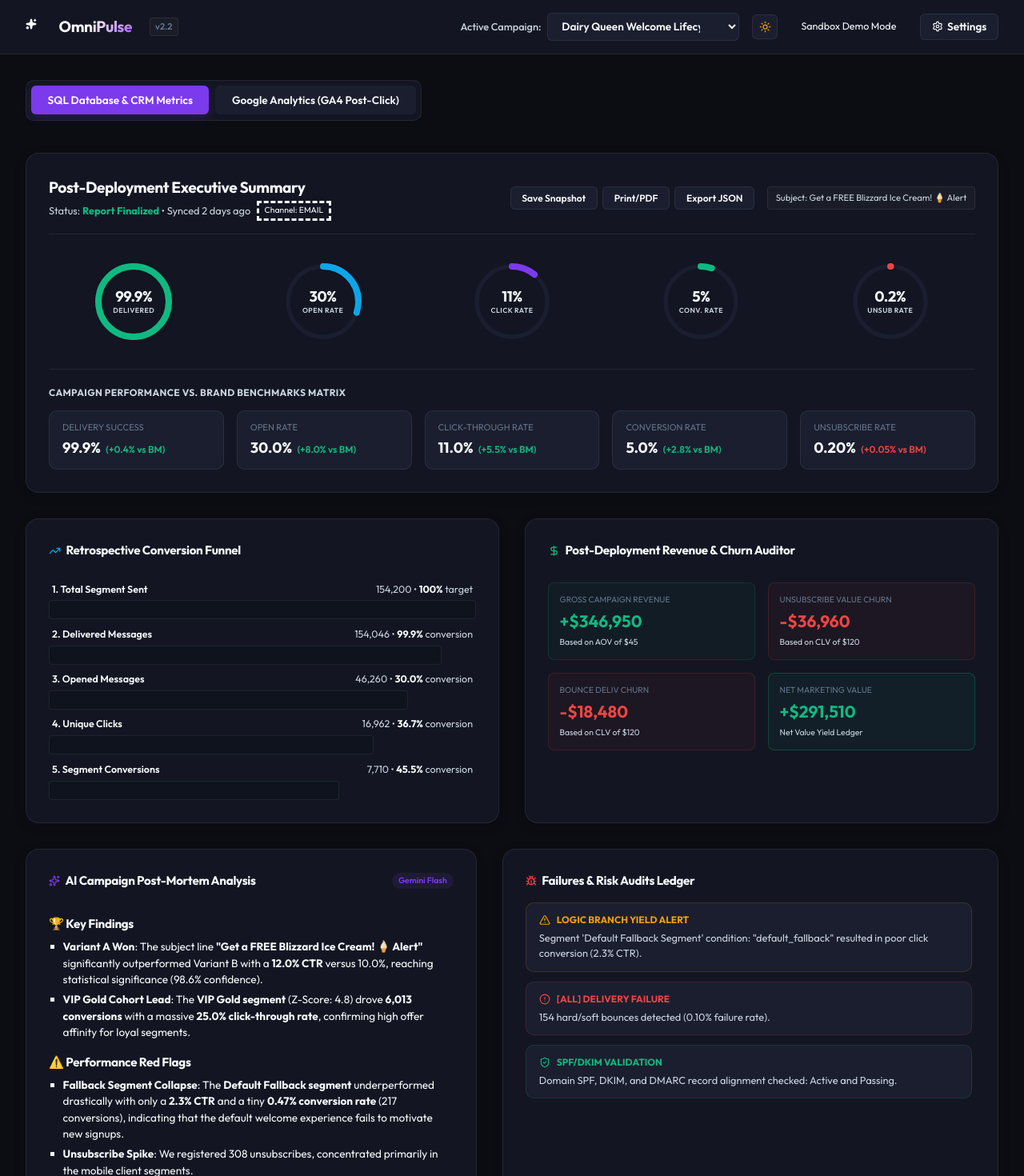
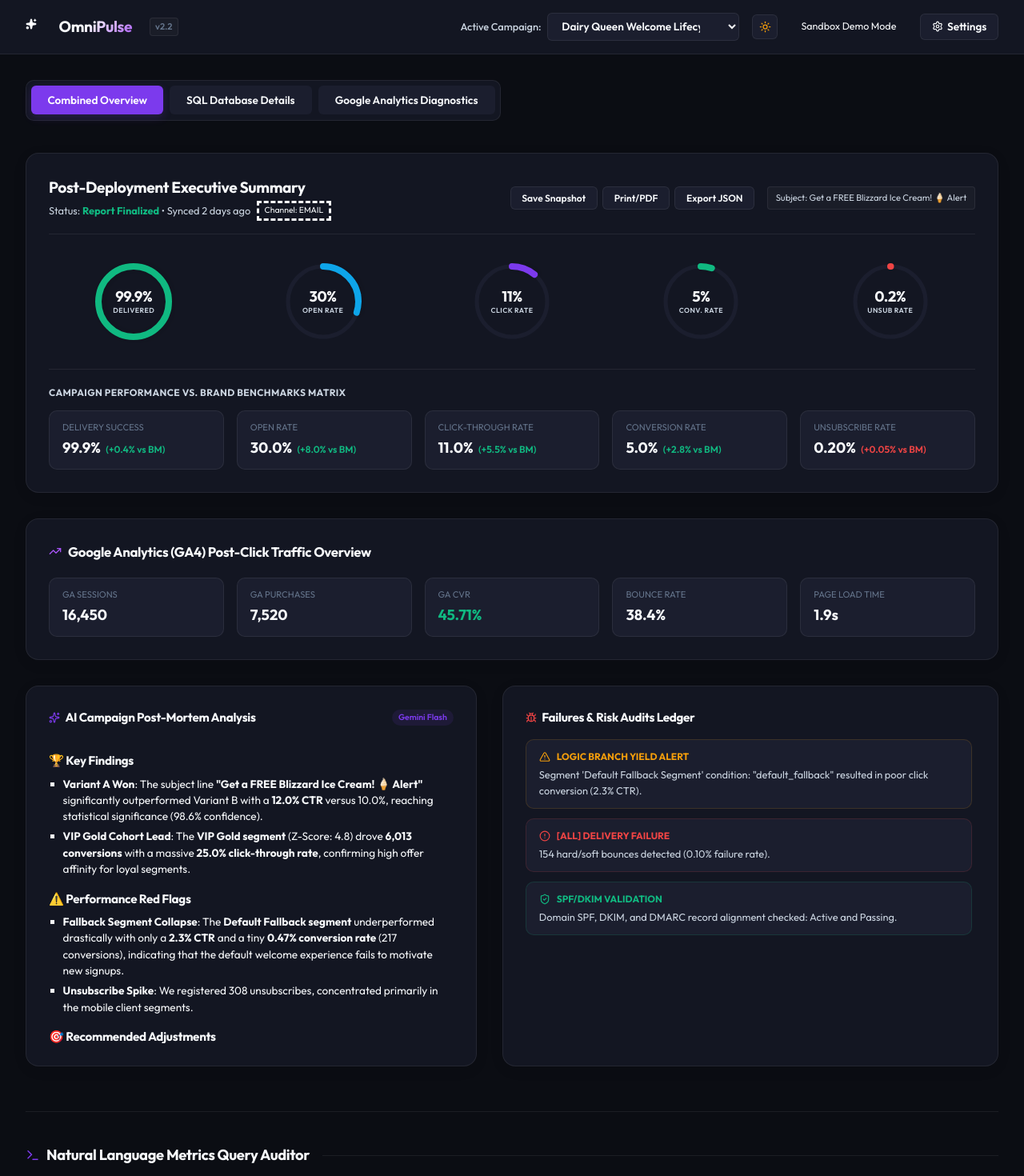
Before and after one commit to mzubtsova/OmniPulse, a React (Vite) app: page / in a window 1280 px wide. Shown: the top 1470 px of the page at 80% size. Built offline with nearby package versions, Linux system fonts and the light colour scheme.

Commit message:
feat: Add Combined Overview page showing all SQL & GA metrics, and separate detailed SQL diagnostics to a separate page

```diff
--- a/src/components/Overview.jsx
+++ b/src/components/Overview.jsx
@@ -90,7 +90,7 @@ const ProgressRing = ({ percentage, label, color }) => {
 };
 
 export default function Overview({ campaign, apiKey, onSaveReport }) {
-  const [activeTab, setActiveTab] = useState('sql'); // 'sql' or 'ga'
+  const [activeTab, setActiveTab] = useState('overview'); // 'overview', 'sql', or 'ga'
   const [ga4MeasurementId, setGa4MeasurementId] = useState('');
   const [ga4ApiSecret, setGa4ApiSecret] = useState('');
   const [showGa4Secret, setShowGa4Secret] = useState(false);
@@ -627,7 +627,7 @@ export default function Overview({ campaign, apiKey, onSaveReport }) {
   return (
     <div className="fade-in" style={{ display: 'flex', flexDirection: 'column', gap: '2rem' }}>
 
-      {/* 📊 Tab Selector Bar: SQL CRM vs. Google Analytics */}
+      {/* 📊 Tab Selector Bar: Combined Overview vs. SQL CRM vs. Google Analytics */}
       <div style={{
         display: 'flex',
         gap: '0.5rem',
@@ -640,6 +640,20 @@ export default function Overview({ campaign, apiKey, onSaveReport }) {
       }}>
         <button
           type="button"
+          onClick={() => setActiveTab('overview')}
+          className={`btn ${activeTab === 'overview' ? 'btn-primary' : 'btn-secondary'}`}
+          style={{
+            fontSize: '0.85rem',
+            fontWeight: '600',
+            padding: '0.5rem 1.25rem',
+            borderRadius: '6px',
+            border: activeTab === 'overview' ? 'none' : '1px solid transparent'
+          }}
+        >
+          Combined Overview
+        </button>
+        <button
+          type="button"
           onClick={() => setActiveTab('sql')}
           className={`btn ${activeTab === 'sql' ? 'btn-primary' : 'btn-secondary'}`}
           style={{
@@ -650,7 +664,7 @@ export default function Overview({ campaign, apiKey, onSaveReport }) {
             border: activeTab === 'sql' ? 'none' : '1px solid transparent'
           }}
         >
-          SQL Database & CRM Metrics
+          SQL Database Details
         </button>
         <button
           type="button"
@@ -664,11 +678,11 @@ export default function Overview({ campaign, apiKey, onSaveReport }) {
             border: activeTab === 'ga' ? 'none' : '1px solid transparent'
           }}
         >
-          Google Analytics (GA4 Post-Click)
+          Google Analytics Diagnostics
         </button>
       </div>
 
-      {activeTab === 'sql' && (
+      {activeTab === 'overview' && (
         <>
           {/* ========================================================================= */}
           {/* PANEL 1: EXECUTIVE PERFORMANCE LEDGER & BENCHMARKS MATRIX                 */}
@@ -835,6 +849,141 @@ export default function Overview({ campaign, apiKey, onSaveReport }) {
         </div>
       </div>
 
+      {/* Combined GA4 Summary Cards Block */}
+      <div className="panel" style={{ display: 'flex', flexDirection: 'column', gap: '1.25rem' }}>
+        <h3 style={{ fontSize: '1.05rem', fontWeight: '700', display: 'flex', alignItems: 'center', gap: '0.5rem' }}>
+          <TrendingUp size={16} style={{ color: 'var(--accent-purple)' }} />
+          Google Analytics (GA4) Post-Click Traffic Overview
+        </h3>
+
+        <div style={{ display: 'grid', gridTemplateColumns: 'repeat(auto-fit, minmax(160px, 1fr))', gap: '1rem' }}>
+          <div style={{ padding: '0.75rem 1rem', backgroundColor: 'var(--bg-tertiary)', borderRadius: 'var(--border-radius-md)', border: '1px solid var(--border-color)' }}>
+            <div style={{ fontSize: '0.7rem', color: 'var(--text-muted)' }}>GA SESSIONS</div>
+            <div style={{ fontSize: '1.15rem', fontWeight: '700', marginTop: '0.2rem' }}>{(ga.sessions || 0).toLocaleString()}</div>
+          </div>
+          <div style={{ padding: '0.75rem 1rem', backgroundColor: 'var(--bg-tertiary)', borderRadius: 'var(--border-radius-md)', border: '1px solid var(--border-color)' }}>
+            <div style={{ fontSize: '0.7rem', color: 'var(--text-muted)' }}>GA PURCHASES</div>
+            <div style={{ fontSize: '1.15rem', fontWeight: '700', marginTop: '0.2rem' }}>{(ga.purchases || 0).toLocaleString()}</div>
+          </div>
+          <div style={{ padding: '0.75rem 1rem', backgroundColor: 'var(--bg-tertiary)', borderRadius: 'var(--border-radius-md)', border: '1px solid var(--border-color)' }}>
+            <div style={{ fontSize: '0.7rem', color: 'var(--text-muted)' }}>GA CVR</div>
+            <div style={{ fontSize: '1.15rem', fontWeight: '700', marginTop: '0.2rem', color: 'var(--success)' }}>
+              {ga.sessions > 0 ? ((ga.purchases / ga.sessions) * 100).toFixed(2) : '0.00'}%
+            </div>
+          </div>
+          <div style={{ padding: '0.75rem 1rem', backgroundColor: 'var(--bg-tertiary)', borderRadius: 'var(--border-radius-md)', border: `1px solid ${ga.bounceRate > 50 ? 'rgba(245,158,11,0.2)' : 'var(--border-color)'}` }}>
+            <div style={{ fontSize: '0.7rem', color: 'var(--text-muted)' }}>BOUNCE RATE</div>
+            <div style={{ fontSize: '1.15rem', fontWeight: '700', marginTop: '0.2rem', color: ga.bounceRate > 50 ? 'var(--warning)' : 'var(--text-primary)' }}>{ga.bounceRate}%</div>
+          </div>
+          <div style={{ padding: '0.75rem 1rem', backgroundColor: 'var(--bg-tertiary)', borderRadius: 'var(--border-radius-md)', border: `1px solid ${ga.loadTime > 2.0 ? 'rgba(239,68,68,0.2)' : 'var(--border-color)'}` }}>
+            <div style={{ fontSize: '0.7rem', color: 'var(--text-muted)' }}>PAGE LOAD TIME</div>
+            <div style={{ fontSize: '1.15rem', fontWeight: '700', marginTop: '0.2rem', color: ga.loadTime > 2.0 ? 'var(--error)' : 'var(--text-primary)' }}>{ga.loadTime}s</div>
+          </div>
+        </div>
+      </div>
+
+      {/* ========================================================================= */}
+      {/* PANEL 3: AI EXECUTIVE POST-MORTEM & FAILURES / RISKS LEDGER                */}
+      {/* ========================================================================= */}
+      <div className="grid-asymmetric-1">
+
+        {/* AI Post-Mortem */}
+        <div className="panel" style={{ display: 'flex', flexDirection: 'column' }}>
+          <div style={{ display: 'flex', justifyContent: 'space-between', alignItems: 'center', marginBottom: '1rem' }}>
+            <h3 style={{ fontSize: '0.95rem', fontWeight: '700', display: 'flex', alignItems: 'center', gap: '0.4rem' }}>
+              <Sparkles size={14} style={{ color: 'var(--accent-primary)' }} />
+              AI Campaign Post-Mortem Analysis
+            </h3>
+            <span style={{ fontSize: '0.65rem', padding: '0.15rem 0.5rem', borderRadius: '9999px', backgroundColor: 'rgba(124,58,237,0.1)', color: 'var(--accent-primary)', fontWeight: '600' }}>
+              Gemini Flash
+            </span>
+          </div>
+
+          {loadingReport ? (
+            <div style={{ display: 'flex', flexDirection: 'column', gap: '0.75rem', flex: 1, justifyContent: 'center', minHeight: '180px' }}>
+              <div style={{ height: '14px', backgroundColor: 'rgba(255,255,255,0.02)', borderRadius: '4px', animation: 'pulse 1.5s infinite' }} />
+              <div style={{ height: '14px', backgroundColor: 'rgba(255,255,255,0.02)', borderRadius: '4px', width: '90%', animation: 'pulse 1.5s infinite' }} />
+              <div style={{ height: '14px', backgroundColor: 'rgba(255,255,255,0.02)', borderRadius: '4px', width: '95%', animation: 'pulse 1.5s infinite' }} />
+              <div style={{ height: '14px', backgroundColor: 'rgba(255,255,255,0.02)', borderRadius: '4px', width: '85%', animation: 'pulse 1.5s infinite' }} />
+            </div>
+          ) : (
+            <div
+              style={{ flex: 1, overflowY: 'auto', maxHeight: '380px', paddingRight: '0.4rem' }}
+              dangerouslySetInnerHTML={{ __html: parseMarkdown(postMortem) }}
+            />
+          )}
+        </div>
+
+        {/* Failures & Warnings List */}
+        <div className="panel" style={{ display: 'flex', flexDirection: 'column', gap: '1rem' }}>
+          <h3 style={{ fontSize: '0.95rem', fontWeight: '700', display: 'flex', alignItems: 'center', gap: '0.4rem' }}>
+            <Bug size={14} style={{ color: 'var(--error)' }} />
+            Failures & Risk Audits Ledger
+          </h3>
+
+          <div style={{ display: 'flex', flexDirection: 'column', gap: '0.75rem', overflowY: 'auto', maxHeight: '250px', paddingRight: '0.25rem' }}>
+            {failuresList.length > 0 ? (
+              failuresList.map((issue) => (
+                <div
+                  key={issue.id}
+                  style={{
+                    padding: '0.75rem 1rem',
+                    backgroundColor: 'var(--bg-tertiary)',
+                    borderRadius: 'var(--border-radius-md)',
+                    border: `1px solid ${issue.severity === 'critical' ? 'rgba(239,68,68,0.15)' : issue.severity === 'warning' ? 'rgba(245,158,11,0.15)' : 'rgba(16,185,129,0.15)'}`
+                  }}
+                >
+                  <div style={{ display: 'flex', justifyContent: 'space-between', alignItems: 'flex-start', gap: '0.5rem' }}>
+                    <div style={{ display: 'flex', alignItems: 'center', gap: '0.5rem' }}>
+                      {issue.severity === 'critical' ? (
+                        <AlertCircle size={14} style={{ color: 'var(--error)', flexShrink: 0 }} />
+                      ) : issue.severity === 'warning' ? (
+                        <AlertTriangle size={14} style={{ color: 'var(--warning)', flexShrink: 0 }} />
+                      ) : (
+                        <ShieldCheck size={14} style={{ color: 'var(--success)', flexShrink: 0 }} />
+                      )}
+                      <span style={{ fontSize: '0.75rem', fontWeight: '700', textTransform: 'uppercase', color: issue.severity === 'critical' ? 'var(--error)' : issue.severity === 'warning' ? 'var(--warning)' : 'var(--success)' }}>
+                        {issue.type}
+                      </span>
+                    </div>
+
+                    {issue.action && !issue.isInsight && (
+                      <button
+                        onClick={issue.action}
+                        className="btn btn-primary"
+                        disabled={loadingInsight !== null}
+                        style={{ padding: '0.2rem 0.5rem', fontSize: '0.65rem', borderRadius: '4px' }}
+                      >
+                        {loadingInsight === issue.id.replace('deliv-', '') ? <RefreshCw size={10} className="spin" /> : "Diagnose"}
+                      </button>
+                    )}
+                  </div>
+
+                  <div style={{ fontSize: '0.8rem', marginTop: '0.25rem', color: 'var(--text-secondary)' }}>
+                    {issue.message}
+                  </div>
+
+                  {issue.isInsight && (
+                    <div style={{ marginTop: '0.5rem', padding: '0.5rem', backgroundColor: 'rgba(124,58,237,0.02)', border: '1px solid rgba(124,58,237,0.15)', borderRadius: '6px', fontSize: '0.75rem', color: 'var(--text-secondary)' }}>
+                      <strong style={{ color: 'var(--accent-primary)' }}>Diagnosis: </strong>{issue.isInsight}
+                    </div>
+                  )}
+                </div>
+              ))
+            ) : (
+              <div style={{ textAlign: 'center', color: 'var(--text-muted)', padding: '2rem' }}>
+                No deliverability or logic branch anomalies identified.
+              </div>
+            )}
+          </div>
+        </div>
+
+      </div>
+    </>
+  )}
+
+  {activeTab === 'sql' && (
+    <>
       {/* ========================================================================= */}
       {/* PANEL 2: RETROSPECTIVE CONVERSION FUNNEL & FINANCIAL IMPACT LEDGER         */}
       {/* ========================================================================= */}
@@ -939,104 +1088,6 @@ export default function Overview({ campaign, apiKey, onSaveReport }) {
       </div>
 
       {/* ========================================================================= */}
-      {/* PANEL 3: AI EXECUTIVE POST-MORTEM & FAILURES / RISKS LEDGER                */}
-      {/* ========================================================================= */}
-      <div className="grid-asymmetric-1">
-
-        {/* AI Post-Mortem */}
-        <div className="panel" style={{ display: 'flex', flexDirection: 'column' }}>
-          <div style={{ display: 'flex', justifyContent: 'space-between', alignItems: 'center', marginBottom: '1rem' }}>
-            <h3 style={{ fontSize: '0.95rem', fontWeight: '700', display: 'flex', alignItems: 'center', gap: '0.4rem' }}>
-              <Sparkles size={14} style={{ color: 'var(--accent-primary)' }} />
-              AI Campaign Post-Mortem Analysis
-            </h3>
-            <span style={{ fontSize: '0.65rem', padding: '0.15rem 0.5rem', borderRadius: '9999px', backgroundColor: 'rgba(124,58,237,0.1)', color: 'var(--accent-primary)', fontWeight: '600' }}>
-              Gemini Flash
-            </span>
-          </div>
-
-          {loadingReport ? (
-            <div style={{ display: 'flex', flexDirection: 'column', gap: '0.75rem', flex: 1, justifyContent: 'center', minHeight: '180px' }}>
-              <div style={{ height: '14px', backgroundColor: 'rgba(255,255,255,0.02)', borderRadius: '4px', animation: 'pulse 1.5s infinite' }} />
-              <div style={{ height: '14px', backgroundColor: 'rgba(255,255,255,0.02)', borderRadius: '4px', width: '90%', animation: 'pulse 1.5s infinite' }} />
-              <div style={{ height: '14px', backgroundColor: 'rgba(255,255,255,0.02)', borderRadius: '4px', width: '95%', animation: 'pulse 1.5s infinite' }} />
-              <div style={{ height: '14px', backgroundColor: 'rgba(255,255,255,0.02)', borderRadius: '4px', width: '85%', animation: 'pulse 1.5s infinite' }} />
-            </div>
-          ) : (
-            <div
-              style={{ flex: 1, overflowY: 'auto', maxHeight: '380px', paddingRight: '0.4rem' }}
-              dangerouslySetInnerHTML={{ __html: parseMarkdown(postMortem) }}
-            />
-          )}
-        </div>
-
-        {/* Failures & Warnings List */}
-        <div className="panel" style={{ display: 'flex', flexDirection: 'column', gap: '1rem' }}>
-          <h3 style={{ fontSize: '0.95rem', fontWeight: '700', display: 'flex', alignItems: 'center', gap: '0.4rem' }}>
-            <Bug size={14} style={{ color: 'var(--error)' }} />
-            Failures & Risk Audits Ledger
-          </h3>
-
-          <div style={{ display: 'flex', flexDirection: 'column', gap: '0.75rem', overflowY: 'auto', maxHeight: '250px', paddingRight: '0.25rem' }}>
-            {failuresList.length > 0 ? (
-              failuresList.map((issue) => (
-                <div
-                  key={issue.id}
-                  style={{
-                    padding: '0.75rem 1rem',
-                    backgroundColor: 'var(--bg-tertiary)',
-                    borderRadius: 'var(--border-radius-md)',
-                    border: `1px solid ${issue.severity === 'critical' ? 'rgba(239,68,68,0.15)' : issue.severity === 'warning' ? 'rgba(245,158,11,0.15)' : 'rgba(16,185,129,0.15)'}`
-                  }}
-                >
-                  <div style={{ display: 'flex', justifyContent: 'space-between', alignItems: 'flex-start', gap: '0.5rem' }}>
-                    <div style={{ display: 'flex', alignItems: 'center', gap: '0.5rem' }}>
-                      {issue.severity === 'critical' ? (
-                        <AlertCircle size={14} style={{ color: 'var(--error)', flexShrink: 0 }} />
-                      ) : issue.severity === 'warning' ? (
-                        <AlertTriangle size={14} style={{ color: 'var(--warning)', flexShrink: 0 }} />
-                      ) : (
-                        <ShieldCheck size={14} style={{ color: 'var(--success)', flexShrink: 0 }} />
-                      )}
-                      <span style={{ fontSize: '0.75rem', fontWeight: '700', textTransform: 'uppercase', color: issue.severity === 'critical' ? 'var(--error)' : issue.severity === 'warning' ? 'var(--warning)' : 'var(--success)' }}>
-                        {issue.type}
-                      </span>
-                    </div>
-
-                    {issue.action && !issue.isInsight && (
-                      <button
-                        onClick={issue.action}
-                        className="btn btn-primary"
-                        disabled={loadingInsight !== null}
-                        style={{ padding: '0.2rem 0.5rem', fontSize: '0.65rem', borderRadius: '4px' }}
-                      >
-                        {loadingInsight === issue.id.replace('deliv-', '') ? <RefreshCw size={10} className="spin" /> : "Diagnose"}
-                      </button>
-                    )}
-                  </div>
-
-                  <div style={{ fontSize: '0.8rem', marginTop: '0.25rem', color: 'var(--text-secondary)' }}>
-                    {issue.message}
-                  </div>
-
-                  {issue.isInsight && (
-                    <div style={{ marginTop: '0.5rem', padding: '0.5rem', backgroundColor: 'rgba(124,58,237,0.02)', border: '1px solid rgba(124,58,237,0.15)', borderRadius: '6px', fontSize: '0.75rem', color: 'var(--text-secondary)' }}>
-                      <strong style={{ color: 'var(--accent-primary)' }}>Diagnosis: </strong>{issue.isInsight}
-                    </div>
-                  )}
-                </div>
-              ))
-            ) : (
-              <div style={{ textAlign: 'center', color: 'var(--text-muted)', padding: '2rem' }}>
-                No deliverability or logic branch anomalies identified.
-              </div>
-            )}
-          </div>
-        </div>
-
-      </div>
-
-      {/* ========================================================================= */}
       {/* PANEL 4: DIAGNOSTIC DIAGRAMS & DELIVERABILITY RADAR                        */}
       {/* ========================================================================= */}
       <div className="grid-asymmetric-2">
```
